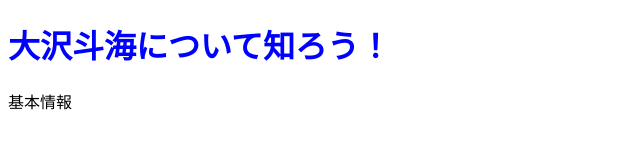
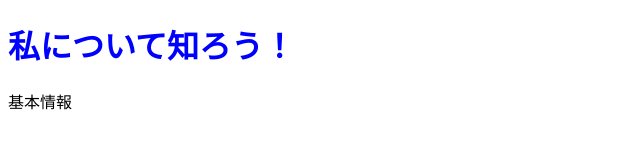
Before and after one commit to toumi1019/toumi1019.github.io, a plain HTML site: page index.html in a window 1280 px wide. Shown: the whole page, without its empty margins (0-640 px from the left). Drawn offline with Linux system fonts and the light colour scheme.

Commit message:
Update index.html

```diff
--- a/index.html
+++ b/index.html
@@ -6,7 +6,7 @@
     <link rel="stylesheet" href="stylesheet.css">
   </head>
   <body>
-    <h1 class="title">大沢斗海について知ろう！</h1>
+    <h1 class="title">私について知ろう！</h1>
     <p>基本情報</p>
   </body>
 </html>
```
